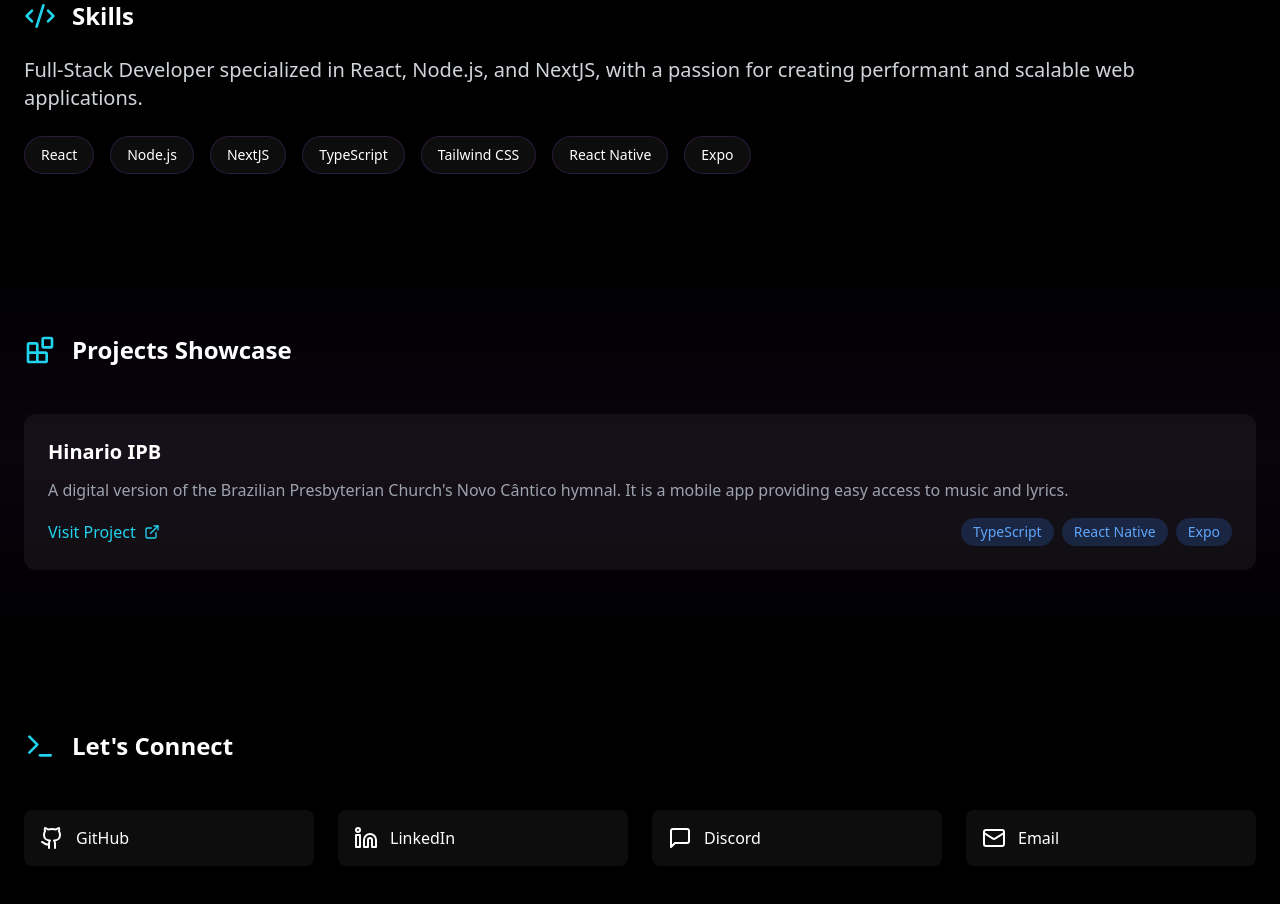
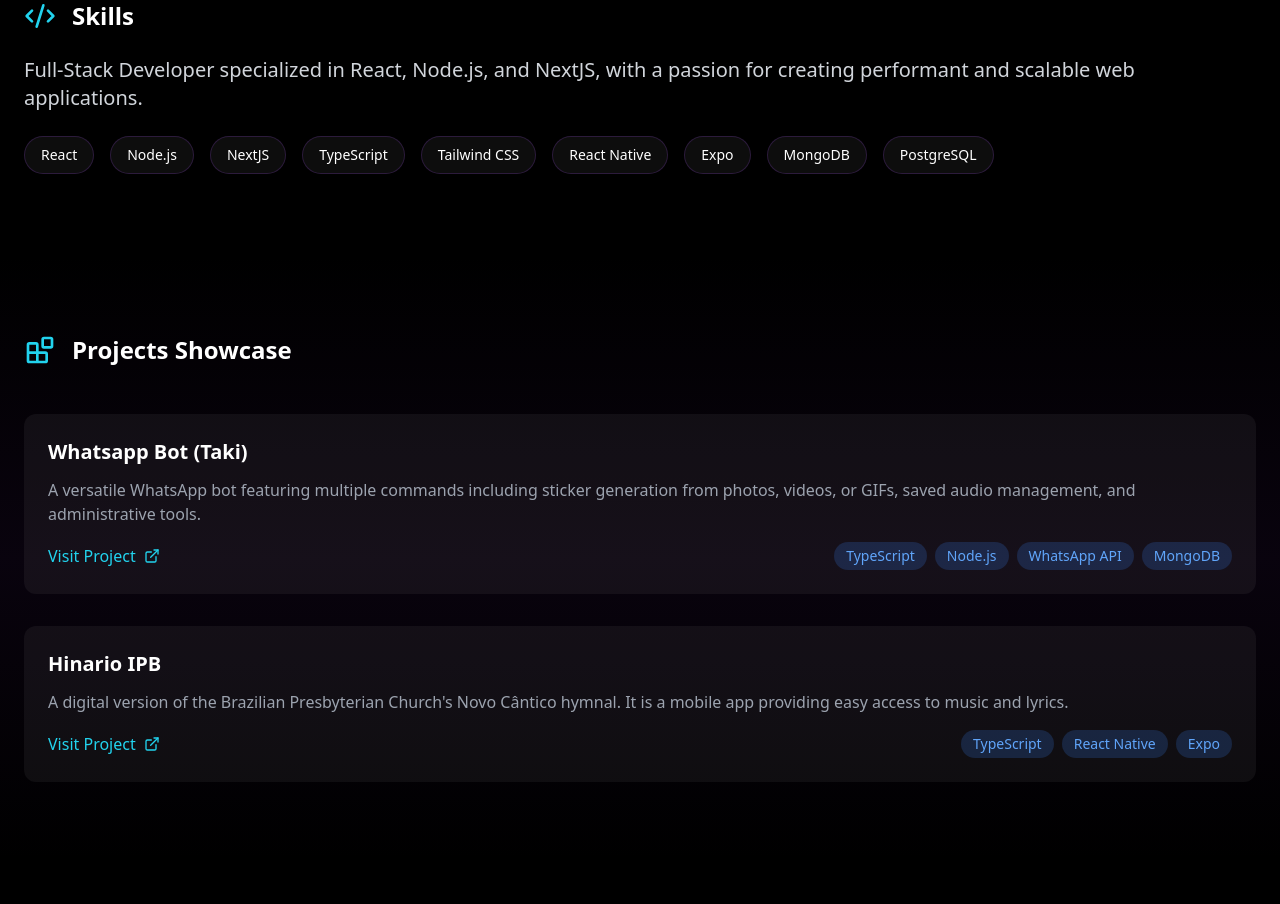
Before and after one commit to fm1randa/filipemiranda.dev, a React (Vite) app: page / in a window 1280 px wide. Shown: the part 880-1784 px from the top of the page. Built offline with nearby package versions, Linux system fonts and the light colour scheme.

Commit message:
feat: add WhatsApp Bot project card

```diff
--- a/src/App.tsx
+++ b/src/App.tsx
@@ -64,6 +64,8 @@ function App() {
                   'Tailwind CSS',
                   'React Native',
                   'Expo',
+                  'MongoDB',
+                  'PostgreSQL',
                 ].map((skill) => (
                   <span
                     key={skill}
@@ -87,6 +89,38 @@ function App() {
             <h2 className="text-2xl font-semibold">{t('projectsTitle')}</h2>
           </div>
           <div className="grid md:grid-cols-1 gap-8">
+            <div className="group relative bg-white/5 rounded-xl p-6 hover:bg-white/10 transition-all duration-300">
+              <h3 className="text-xl font-semibold mb-3">
+                Whatsapp Bot (Taki)
+              </h3>
+              <p className="text-gray-400 mb-4">
+                {t('whatsappBotDescription')}
+              </p>
+              <div className="flex items-center justify-between">
+                <a
+                  href="https://wa.me/5521936186163"
+                  target="_blank"
+                  rel="noopener noreferrer"
+                  className="inline-flex items-center gap-2 text-cyan-400 hover:text-cyan-300"
+                >
+                  {t('visitProject')} <ExternalLink className="w-4 h-4" />
+                </a>
+                <div className="flex flex-wrap gap-2 justify-end">
+                  <span className="px-3 py-1 bg-blue-500/20 text-blue-400 rounded-full text-sm">
+                    TypeScript
+                  </span>
+                  <span className="px-3 py-1 bg-blue-500/20 text-blue-400 rounded-full text-sm">
+                    Node.js
+                  </span>
+                  <span className="px-3 py-1 bg-blue-500/20 text-blue-400 rounded-full text-sm">
+                    WhatsApp API
+                  </span>
+                  <span className="px-3 py-1 bg-blue-500/20 text-blue-400 rounded-full text-sm">
+                    MongoDB
+                  </span>
+                </div>
+              </div>
+            </div>
             <div className="group relative bg-white/5 rounded-xl p-6 hover:bg-white/10 transition-all duration-300">
               <h3 className="text-xl font-semibold mb-3">Hinario IPB</h3>
               <p className="text-gray-400 mb-4">{t('hinarioDescription')}</p>
--- a/src/i18n/index.ts
+++ b/src/i18n/index.ts
@@ -17,6 +17,8 @@ i18n
           projectsTitle: 'Projects Showcase',
           hinarioDescription:
             "A digital version of the Brazilian Presbyterian Church's Novo Cântico hymnal. It is a mobile app providing easy access to music and lyrics.",
+          whatsappBotDescription:
+            'A versatile WhatsApp bot featuring multiple commands including sticker generation from photos, videos, or GIFs, saved audio management, and administrative tools.',
           visitProject: 'Visit Project',
           connectTitle: "Let's Connect",
         },
@@ -31,6 +33,8 @@ i18n
           projectsTitle: 'Portfólio de Projetos',
           hinarioDescription:
             'Uma versão digital do hinário Novo Cântico da Igreja Presbiteriana do Brasil. É um aplicativo móvel que fornece fácil acesso às músicas e letras.',
+          whatsappBotDescription:
+            'Um bot versátil para WhatsApp com múltiplos comandos incluindo geração de figurinhas a partir de fotos, vídeos ou GIFs, gerenciamento de áudios salvos e ferramentas administrativas.',
           visitProject: 'Visitar Projeto',
           connectTitle: 'Vamos Conectar',
         },
```
